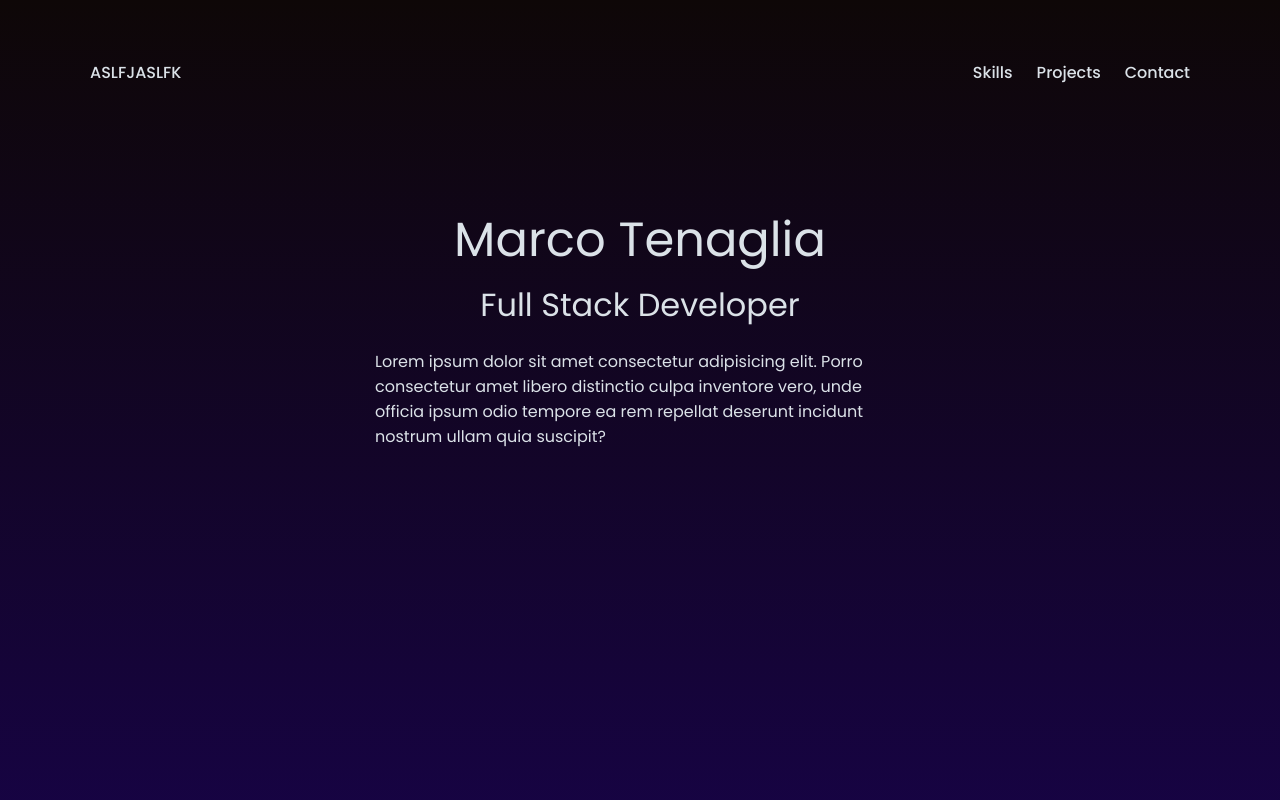
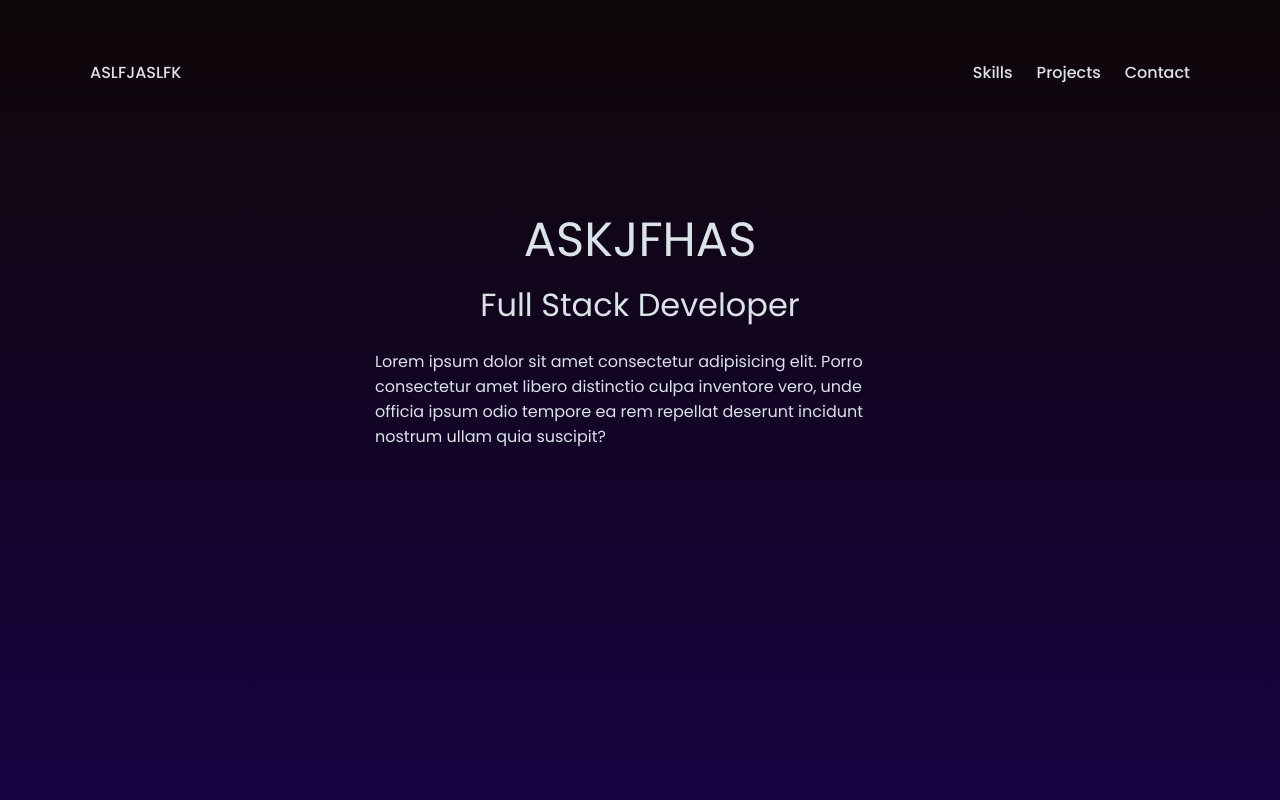
Before and after one commit to marcotenaglia/portfolio, a React (Vite) app: page / in a window 1280 px wide. Shown: the top 800 px of the page. Built offline with nearby package versions, Linux system fonts and the light colour scheme.

Commit message:
vercerl prueba 5

```diff
--- a/src/App.jsx
+++ b/src/App.jsx
@@ -191,7 +191,7 @@ function App() {
       <main className="main">
         <div className='container'>
 
-          <div className='title'>Marco Tenaglia</div>
+          <div className='title'>ASKJFHAS</div>
           <div className='subtitle'>Full Stack Developer</div>
 
           <div className="info">
```
